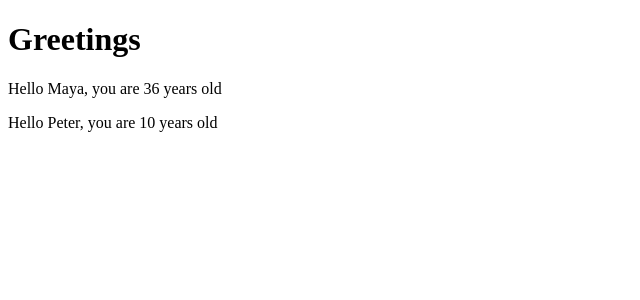
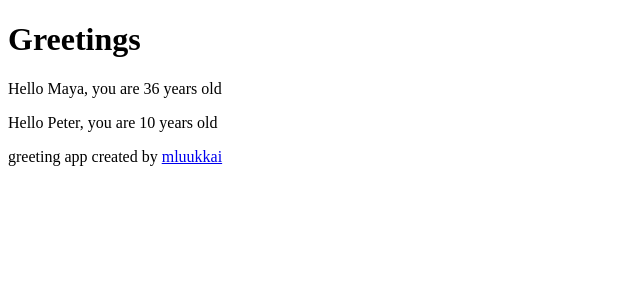
Before and after one commit to anttiharju/fullstackopen, a React (Vite) app in the folder part1/: page / in a window 1280 px wide. Shown: the top 300 px of the page, without its empty margins (0-640 px from the left). Built offline with nearby package versions, Linux system fonts and the light colour scheme.

Commit message:
Add Footer

```diff
--- a/part1/src/App.jsx
+++ b/part1/src/App.jsx
@@ -5,6 +5,14 @@
       <p>
         Hello {props.name}, you are {props.age} years old
       </p>
+    </div>
+  )
+}
+
+const Footer = () => {
+  return (
+    <div>
+      greeting app created by <a href='https://github.com/mluukkai'>mluukkai</a>
     </div>
   )
 }
@@ -18,6 +26,7 @@
       <h1>Greetings</h1>
       <Hello name='Maya' age={26 + 10} />
       <Hello name={name} age={age} />
+      <Footer />
     </div>
   )
 }
```
